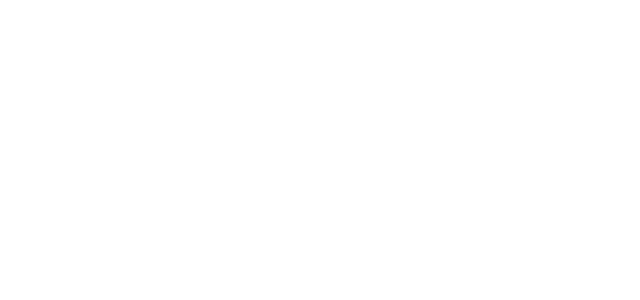
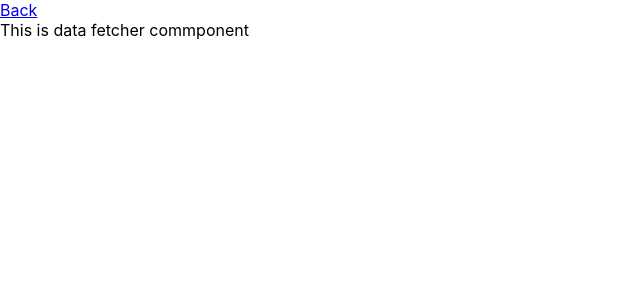
Before and after one commit to TechNightFury/React-Live-Coding, a React (Create React App) app: page /data-fetch in a window 1280 px wide. Before the commit this address had no page. Shown: the top 300 px of the page, without its empty margins (0-640 px from the left). Built offline with nearby package versions, Linux system fonts and the light colour scheme.

Commit message:
feat: set the routing.

```diff
--- a/src/App.js
+++ b/src/App.js
@@ -5,6 +5,7 @@
 import Counter from './pages/Counter';
 import Toggle from './pages/Toggle';
 import Todos from './pages/Todos';
+import DataFetcher from './pages/DataFetcher';
 
 function App() {
   return (
@@ -14,6 +15,7 @@
         <Route path='counter' element={<Counter />} />
         <Route path='toggle' element={<Toggle />} />
         <Route path='todos' element={<Todos />} />
+        <Route path='data-fetch' element={<DataFetcher />} />
       </Routes>
     </Router>
   );
--- /dev/null
+++ b/src/pages/DataFetcher.js
@@ -0,0 +1,18 @@
+import React from "react";
+import { Link } from "react-router-dom";
+
+const DataFetcher = () => {
+    return (
+        <>
+            <Link to='/'>Back</Link>
+            <header>
+                This is data fetcher commponent
+            </header>
+            <main>
+
+            </main>
+        </>
+    )
+};
+
+export default DataFetcher;
--- a/src/pages/Layout.js
+++ b/src/pages/Layout.js
@@ -15,6 +15,9 @@
                     <li>
                         <Link to='/todos'>Build a To-Do Lists.</Link>
                     </li>
+                    <li>
+                        <Link to='/data-fetch'>Fetch data from API.</Link>
+                    </li>
                 </ul>
             </nav>
         </>
```
